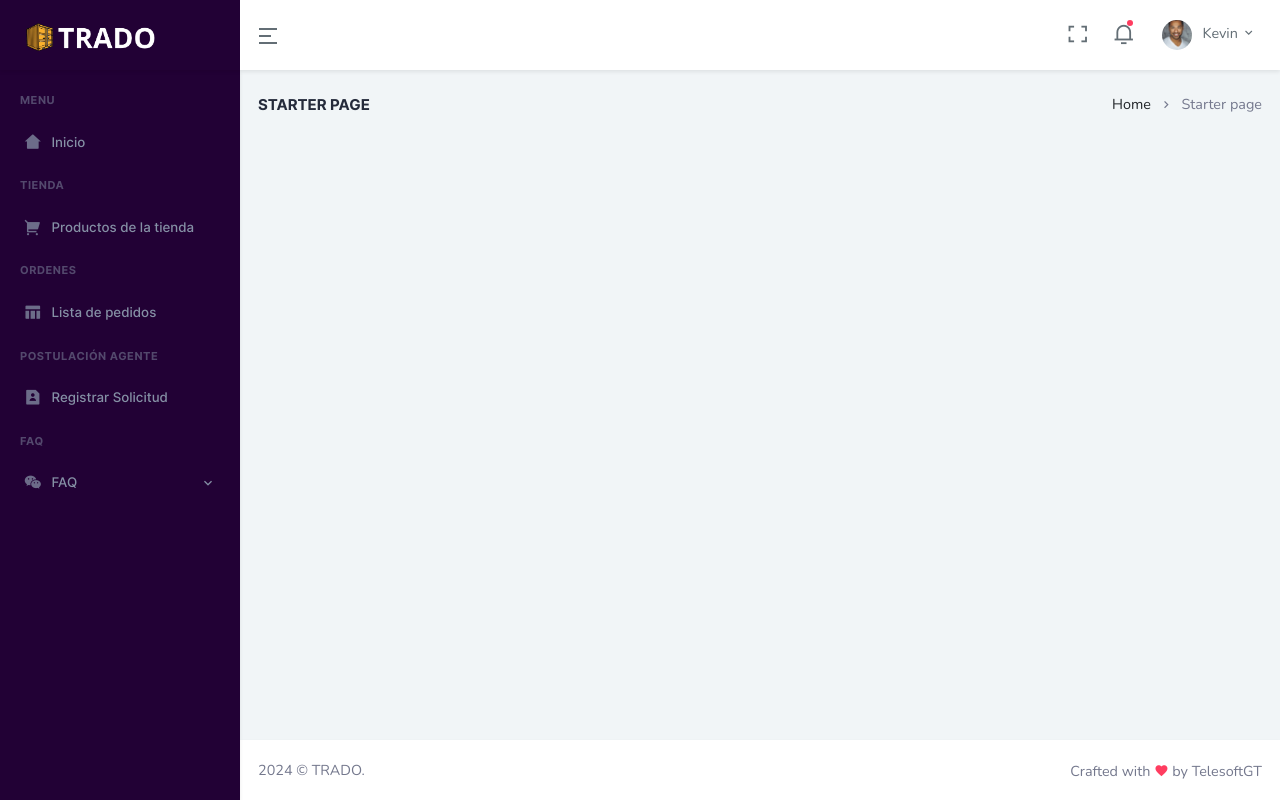
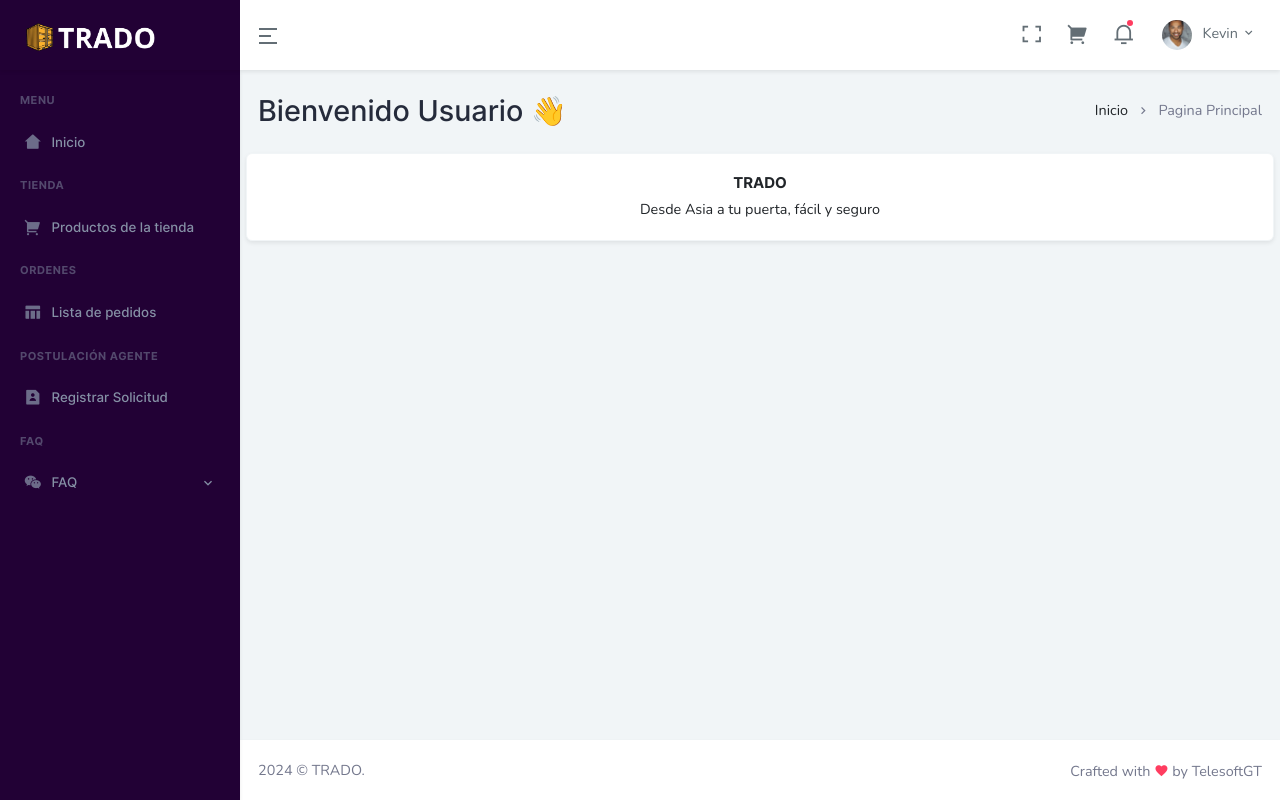
Before and after one commit to RenatoVargas31/TRADO-GT, a Spring Boot app: page /usuario/inicio in a window 1280 px wide. Run offline with Spring Boot 4, Linux system fonts and the light colour scheme.

Commit message:
navbar con carrito e inicio beta

```diff
--- a/src/main/resources/templates/Usuario/fragments/navbar.html
+++ b/src/main/resources/templates/Usuario/fragments/navbar.html
@@ -98,7 +98,11 @@
                     <i class="ri-fullscreen-line"></i>
                 </button>
             </div>
-
+            <div class="dropdown d-inline-block">
+                <button type="button" class="btn header-item noti-icon waves-effect">
+                    <i class="ri-shopping-cart-2-fill"></i>
+                </button>
+            </div>
             <div class="dropdown d-inline-block">
                 <button type="button" class="btn header-item noti-icon waves-effect" id="page-header-notifications-dropdown"
                         data-bs-toggle="dropdown" aria-expanded="false">
--- a/src/main/resources/templates/Usuario/inicio-usuario.html
+++ b/src/main/resources/templates/Usuario/inicio-usuario.html
@@ -34,12 +34,12 @@
                     <div class="row">
                         <div class="col-12">
                             <div class="page-title-box d-sm-flex align-items-center justify-content-between">
-                                <h4 class="mb-sm-0">Starter page</h4>
+                                <h2 class="mb-sm-0">Bienvenido Usuario 👋</h2>
 
                                 <div class="page-title-right">
                                     <ol class="breadcrumb m-0">
-                                        <li class="breadcrumb-item"><a href="javascript: void(0);">Home</a></li>
-                                        <li class="breadcrumb-item active">Starter page</li>
+                                        <li class="breadcrumb-item"><a href="javascript: void(0);">Inicio</a></li>
+                                        <li class="breadcrumb-item active">Pagina Principal</li>
                                     </ol>
                                 </div>
 
@@ -47,6 +47,16 @@
                         </div>
                     </div>
                     <!-- end page title -->
+
+                    <div class="row">
+                        <div class="card text-center">
+                            <div class="card-body">
+                                <h2 class="card-title"><b>TRADO</b></h2>
+                                <p class="card-text">Desde Asia a tu puerta, fácil y seguro</p>
+                            </div>
+                        </div>
+                    </div>
+
 
                 </div> <!-- container-fluid -->
             </div>
```
